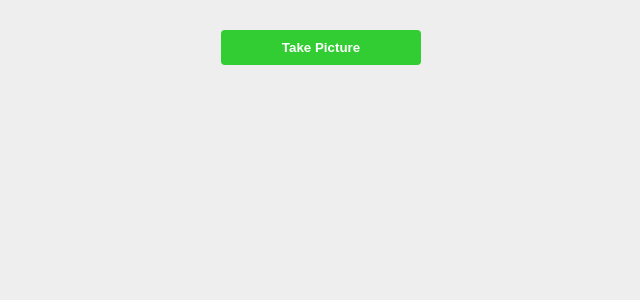
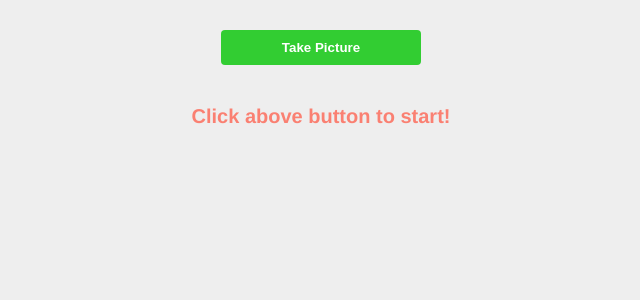
Before and after one commit to reviewingcode/vue-capture-image, a Vue app: page / in a window 1280 px wide. Shown: the top 300 px of the page, without its empty margins (319-959 px from the left). Built offline with nearby package versions, Linux system fonts and the light colour scheme.

Commit message:
Display debug state as uploadState

```diff
--- a/src/components/CaptureImage.vue
+++ b/src/components/CaptureImage.vue
@@ -11,7 +11,7 @@
 
     <!-- upload state -->
     <div
-      v-if="isUploading"
+      v-if="uploadState !== ''"
       class="upload-state"
     >
       {{ uploadState }}
@@ -51,7 +51,7 @@ export default {
       // upload in progress
       isUploading: false,
       // upload state
-      uploadState: '',
+      uploadState: 'Click above button to start!',
     };
   },
 
@@ -72,9 +72,15 @@ export default {
       });
     },
     postToEndpoint(base64EncodedString) {
+      // set upload state
+      this.uploadState = 'Constructing payload!';
+
       // create payload
       const formData = new FormData();
       formData.append('image', base64EncodedString);
+
+      // set upload state
+      this.uploadState = 'Ready to upload!';
 
       // show some useful info, start uploading
       console.log(`Uploading image as base64 encoded string to ${this.endpointURL}`);
@@ -93,25 +99,40 @@ export default {
       // wait duration seconds and clear upload state
       setTimeout(() => {
         this.isUploading = false;
+        this.uploadState = '';
       }, duration * 1000);
     },
     showPreviewAndPostToEndpoint(e) {
+      // set upload state
+      this.uploadState = 'Selecting Image!';
+
       // get image file
       const [file] = e.target.files;
 
       // show some useful info, if no image
       if (!file) {
         console.error('You did not select any image!');
+        // set upload state
+        this.uploadState = 'You did not select any image!';
         return;
       }
+
+      // set upload state
+      this.uploadState = 'Image selected!';
 
       // release memory occupied by previous image file, if any
       if (this.imageURL) {
         URL.revokeObjectURL(this.imageURL);
+
+        // set upload state
+        this.uploadState = 'Memory released!';
       }
 
       // preview image
       this.imageURL = URL.createObjectURL(file);
+
+      // set upload state
+      this.uploadState = 'Converting image to base 64 string!';
 
       // convert image to base64 string
       this.getBase64(file)
```
